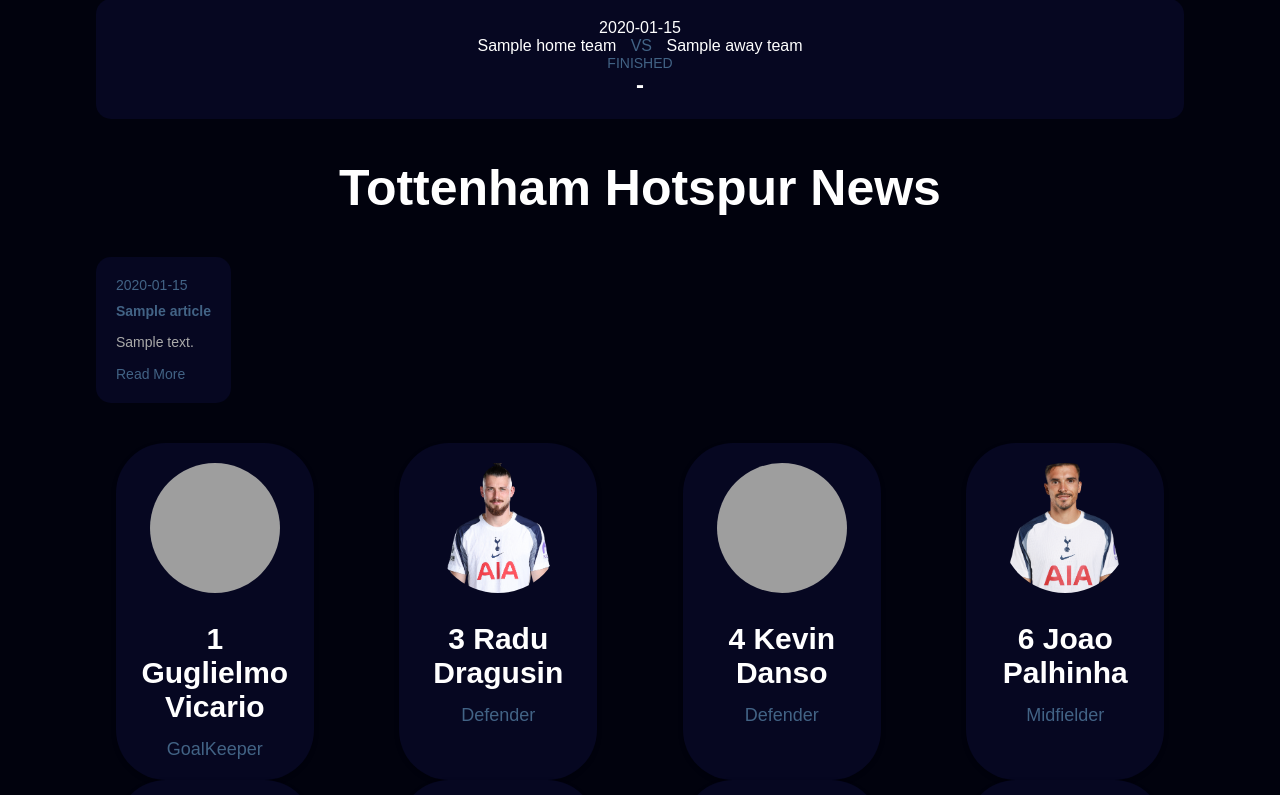
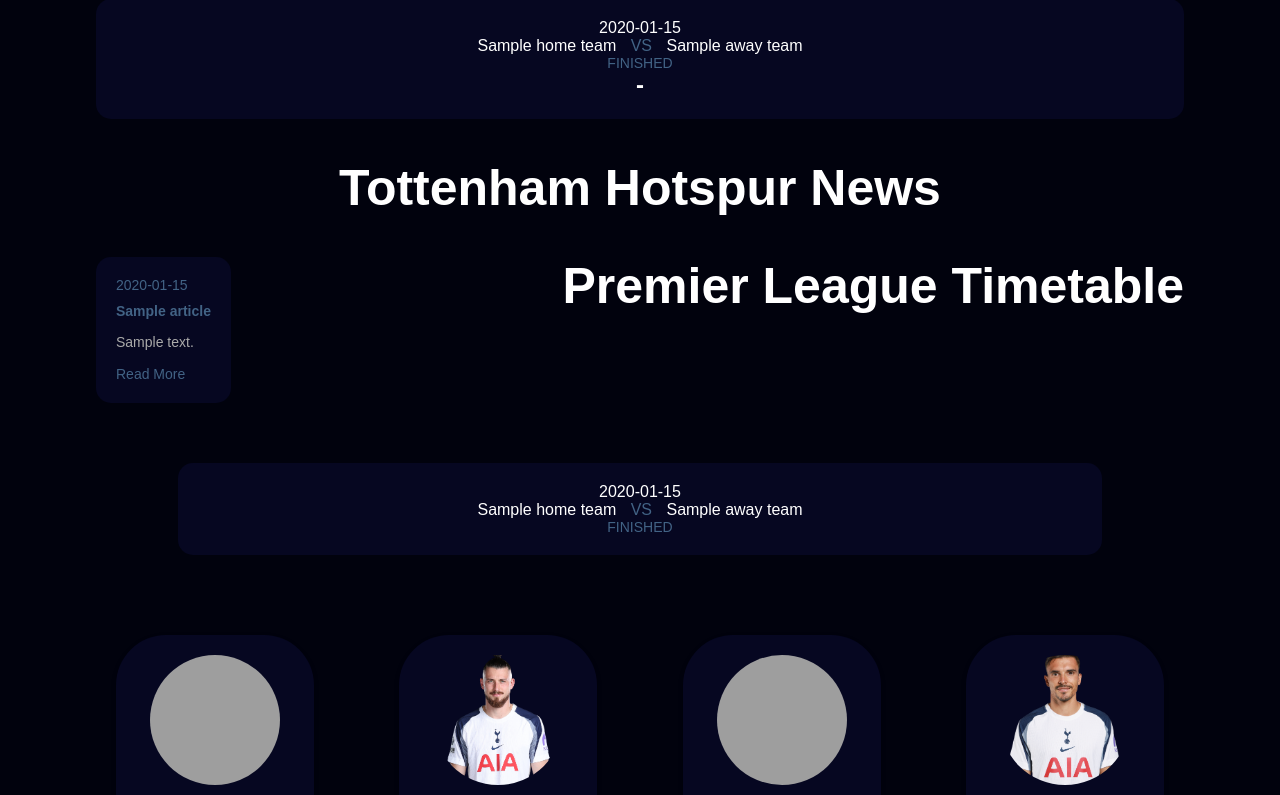
Before and after one commit to deMachad0/spurs-news-app, a Flask app: page / in a window 1280 px wide. Shown: the part 659-1454 px from the top of the page. Run offline with Flask 3, Linux system fonts and the light colour scheme; a database or web service that is not in the repository returns one stand-in record (values such as "Sample title"); data that the repository does not hold is empty; grey boxes are pictures that could not be loaded.

Commit message:
Add Premier League Timetable section

```diff
--- a/src/main.py
+++ b/src/main.py
@@ -62,6 +62,26 @@
     else:
         return None
 
+# This function is reponsible for fetching Premier League Table from the API
+def fetch_table_pl():
+
+    #Building the URL to request PL table
+    url = f"https://api.football-data.org/v4/competitions/PL/matches"
+    headers = {"X-Auth-Token": API_KEY}
+    params = {
+        "status": "SCHEDULED"
+    }
+    response = requests.get(url, headers=headers, params=params)
+    # If the request is successful (status 200), return the data as JSON
+    if response.status_code == 200:
+        data = response.json()
+        matches = data.get('matches', [])
+        return matches[:5]
+     # If something goes wrong, return None so we can handle the error elsewhere
+    else:
+        return None
+
+
 # This route handles GET requests to /spurs and returns the match data as JSON
 @app.route('/spurs', methods=['GET'])
 def get_spurs():
@@ -80,7 +100,8 @@
     # Passing data to HTML template
     matches = fetch_news() or []
     articles = fetch_spurs_news() or []
-    return render_template('spurs_news.html', matches=matches, articles=articles)
+    premier_league = fetch_table_pl() or []
+    return render_template('spurs_news.html', matches=matches, articles=articles, premier_league=premier_league)
 
 # This route loads the homepage into App
 @app.route('/static/service_worker.js')
--- a/src/static/css/style.css
+++ b/src/static/css/style.css
@@ -172,3 +172,22 @@
         width: 100%;
     }
 }
+
+.premier-section {
+    width: 85%;
+    margin: 40px auto;
+}
+
+.premier-container {
+    display: flex;
+    flex-direction: column;
+    gap: 15px;
+}
+
+.premier-card {
+    background-color: #060721;
+    border-radius: 15px;
+    padding: 20px;
+    text-align: center;
+    color: #fff;
+}
--- a/src/templates/spurs_news.html
+++ b/src/templates/spurs_news.html
@@ -73,6 +73,24 @@
             <a href="{{ article['url'] }}" target="_blank" class="news-link">Read More</a>
           </div>
           {% endfor %}
+          <div class="team-title">
+    <h1>Premier League Timetable</h1>
+</div>
+<section class="premier-section">
+    <div class="premier-container">
+        {% for match in premier_league %}
+        <div class="premier-card">
+            <p class="match-date">{{ match['utcDate'][:10] }}</p>
+            <div class="match-teams">
+                <span>{{ match['homeTeam']['name'] }}</span>
+                <span class="vs"> VS </span>
+                <span>{{ match['awayTeam']['name'] }}</span>
+            </div>
+            <p class="match-status">{{ match['status'] }}</p>
+        </div>
+        {% endfor %}
+    </div>
+</section>
           </div>
       </section>
       <div class="team-cards">
```
